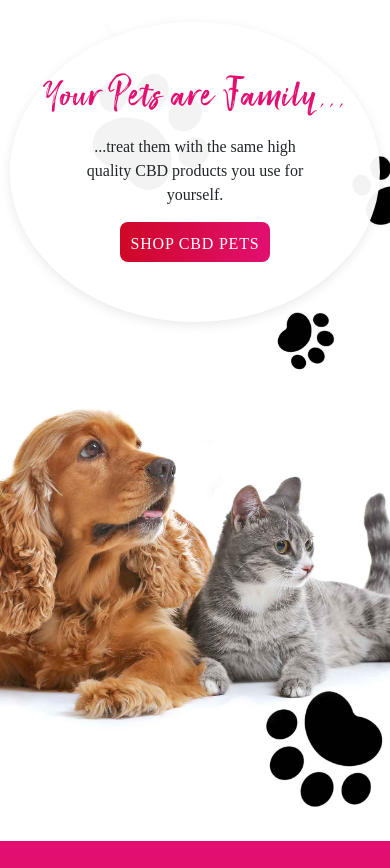
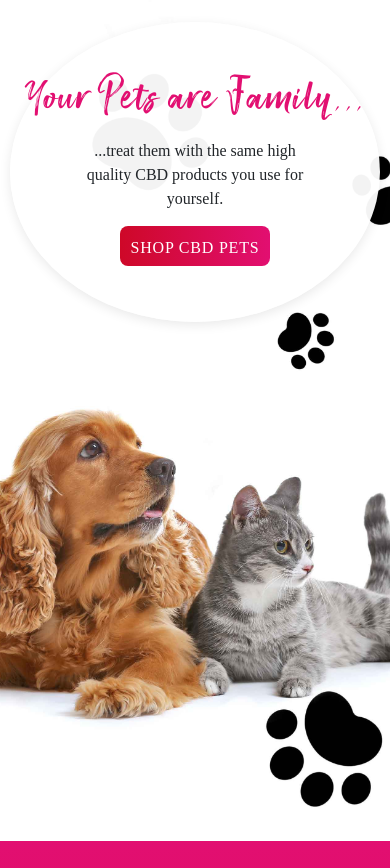
Before and after one commit to sranegar/e-commerce-cbd, a website: page index.html in a window 390 px wide. Shown: the part 10270-11138 px from the top of the page. Drawn offline with nearby package versions, Linux system fonts and the light colour scheme; a web font is replaced by a local one.

Commit message:
Increasing font-size of h2 in media query of Pets section

```diff
--- a/scss/sections/pets.scss
+++ b/scss/sections/pets.scss
@@ -90,9 +90,9 @@
         padding: 8px;
         min-height: 200px;
         border-radius: 60%;
+
         h2 {
-          font-size: 46px;
-
+          font-size: 52px;
         }
         p {
           max-width: 65%;
```
Also changed, not shown: css/styles.css, 1 other file.
